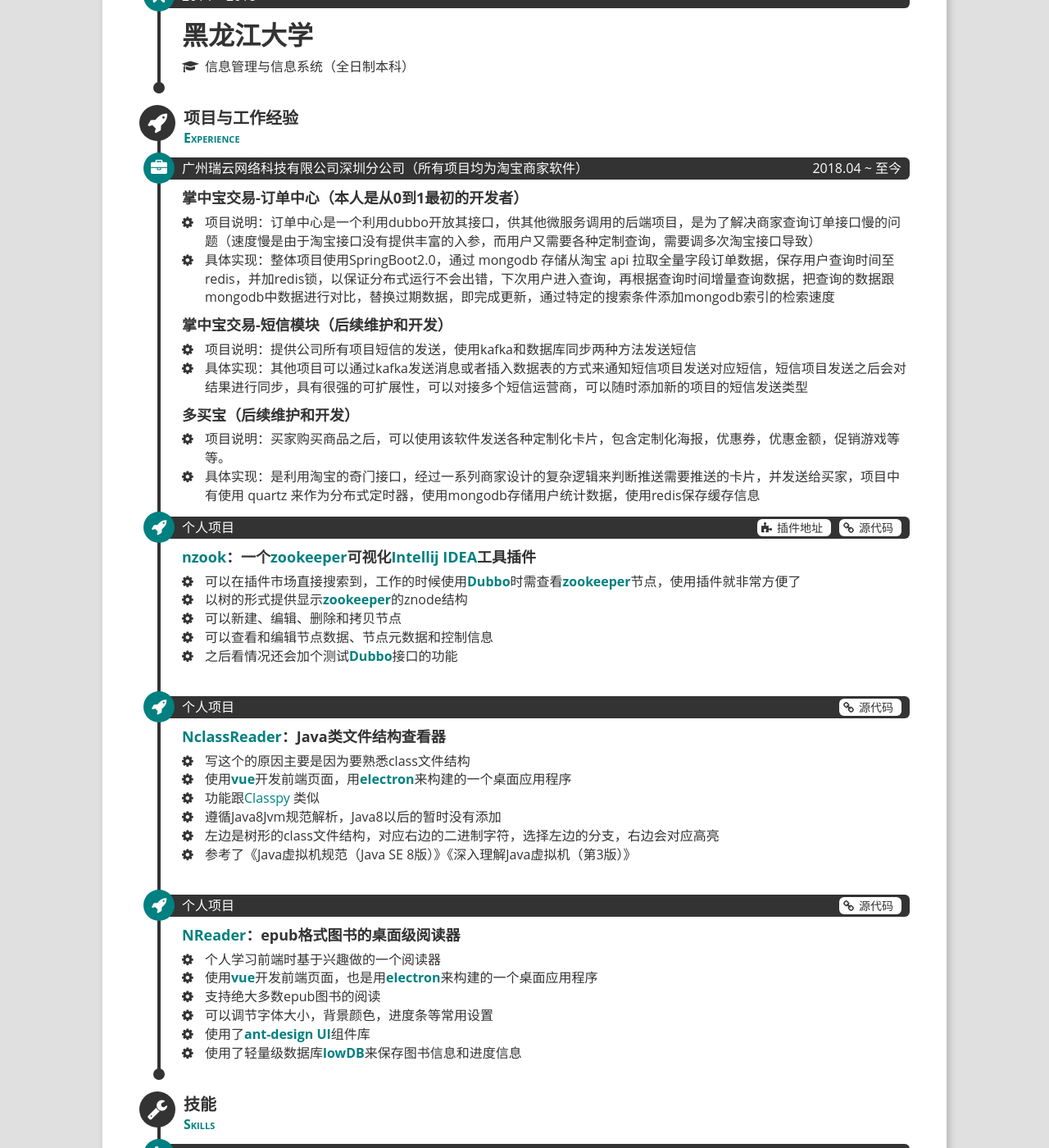
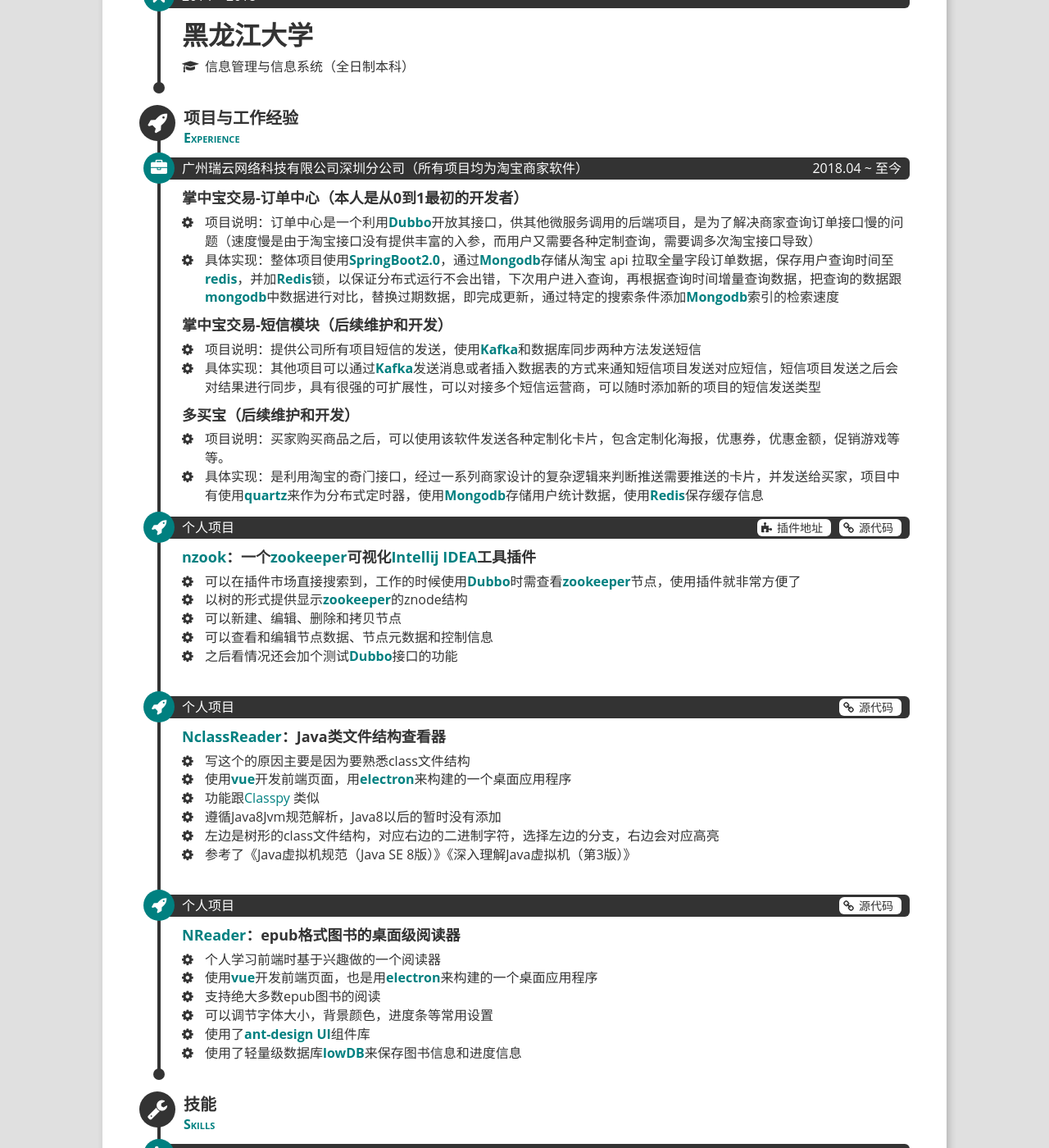
Before and after one commit to poison0/poison0.github.io, a Jekyll site: the page resume/index.html, which Jekyll copies as it is, in a window 1280 px wide and 1400 px high, scrolled down 489 px. Shown: the whole window at 82% size. Built offline with Jekyll 4.4.1, drawn with Linux system fonts in a browser that asks for light colours; some of the changed text lies outside the part shown.

Commit message:
修改简历

```diff
--- a/resume/index.html
+++ b/resume/index.html
@@ -84,18 +84,18 @@
                       class="experience-time">2018.04 ~ 至今</time></h3>
                     <dl class="experience-description timeline-content">
                       <dt class="experience-position">掌中宝交易-订单中心（本人是从0到1最初的开发者）</dt>
-                      <dt class="experience-task">项目说明：订单中心是一个利用dubbo开放其接口，供其他微服务调用的后端项目，是为了解决商家查询订单接口慢的问题（速度慢是由于淘宝接口没有提供丰富的入参，而用户又需要各种定制查询，需要调多次淘宝接口导致）</dt>
-                      <dt class="experience-task">具体实现：整体项目使用SpringBoot2.0，通过 mongodb 存储从淘宝 api 拉取全量字段订单数据，保存用户查询时间至redis，并加redis锁，以保证分布式运行不会出错，下次用户进入查询，再根据查询时间增量查询数据，把查询的数据跟mongodb中数据进行对比，替换过期数据，即完成更新，通过特定的搜索条件添加mongodb索引的检索速度</dt>
+                      <dt class="experience-task">项目说明：订单中心是一个利用<strong>Dubbo</strong>开放其接口，供其他微服务调用的后端项目，是为了解决商家查询订单接口慢的问题（速度慢是由于淘宝接口没有提供丰富的入参，而用户又需要各种定制查询，需要调多次淘宝接口导致）</dt>
+                      <dt class="experience-task">具体实现：整体项目使用<strong>SpringBoot2.0</strong>，通过<strong>Mongodb</strong>存储从淘宝 api 拉取全量字段订单数据，保存用户查询时间至<strong>redis</strong>，并加<strong>Redis</strong>锁，以保证分布式运行不会出错，下次用户进入查询，再根据查询时间增量查询数据，把查询的数据跟<strong>mongodb</strong>中数据进行对比，替换过期数据，即完成更新，通过特定的搜索条件添加<strong>Mongodb</strong>索引的检索速度</dt>
                     </dl>
                     <dl class="experience-description timeline-content">
                       <dt class="experience-position">掌中宝交易-短信模块（后续维护和开发）</dt>
-                      <dt class="experience-task">项目说明：提供公司所有项目短信的发送，使用kafka和数据库同步两种方法发送短信</dt>
-                      <dt class="experience-task">具体实现：其他项目可以通过kafka发送消息或者插入数据表的方式来通知短信项目发送对应短信，短信项目发送之后会对结果进行同步，具有很强的可扩展性，可以对接多个短信运营商，可以随时添加新的项目的短信发送类型</dt>
+                      <dt class="experience-task">项目说明：提供公司所有项目短信的发送，使用<strong>Kafka</strong>和数据库同步两种方法发送短信</dt>
+                      <dt class="experience-task">具体实现：其他项目可以通过<strong>Kafka</strong>发送消息或者插入数据表的方式来通知短信项目发送对应短信，短信项目发送之后会对结果进行同步，具有很强的可扩展性，可以对接多个短信运营商，可以随时添加新的项目的短信发送类型</dt>
                     </dl>
                     <dl class="experience-description timeline-content">
                       <dt class="experience-position">多买宝（后续维护和开发）</dt>
                       <dt class="experience-task">项目说明：买家购买商品之后，可以使用该软件发送各种定制化卡片，包含定制化海报，优惠券，优惠金额，促销游戏等等。</dt>
-                      <dt class="experience-task">具体实现：是利用淘宝的奇门接口，经过一系列商家设计的复杂逻辑来判断推送需要推送的卡片，并发送给买家，项目中有使用 quartz 来作为分布式定时器，使用mongodb存储用户统计数据，使用redis保存缓存信息</dt>
+                      <dt class="experience-task">具体实现：是利用淘宝的奇门接口，经过一系列商家设计的复杂逻辑来判断推送需要推送的卡片，并发送给买家，项目中有使用<strong>quartz</strong>来作为分布式定时器，使用<strong>Mongodb</strong>存储用户统计数据，使用<strong>Redis</strong>保存缓存信息</dt>
                     </dl>
 <!--                    <dl class="experience-description timeline-content">-->
 <!--                      <dt class="experience-position">掌中宝促销（后续维护和开发）</dt>-->
@@ -178,15 +178,15 @@
                     <dt class="skills-item-summary"><strong>Spring Boot</strong></dt>
                     <dd class="skills-item-description"><span>能够独立搭建spring boot项目，熟悉web应用场景开发</span></dd>
                     <dd class="skills-item-description"><span>熟悉数据库整合，项目中使用过mybatis、mybatis-plus，了解过分库分表解决方案 sharding-jdbc</span></dd>
-                    <dd class="skills-item-description"><span>能够整合各种中间件 redis、rabbitMQ、dubbo</span></dd>
+                    <dd class="skills-item-description"><span>能够整合各种中间件 redis、rabbitMQ、Dubbo</span></dd>
 
                     <dt class="skills-item-summary"><strong>数据库（mySql/redis/mongodb）</strong></dt>
                     <dd class="skills-item-description"><span>熟悉mysql的使用、优化，了解一部分底层原理，能够对索引和查询性能进行优化</span></dd>
                     <dd class="skills-item-description"><span>熟悉redis，项目中使用过redis做缓存和分布式锁</span></dd>
                     <dd class="skills-item-description"><span>了解mongodb，使用过mongodb，熟悉springboot中的mongodb操作</span></dd>
 
-                    <dt class="skills-item-summary"><strong>RPC框架（dubbo）和 springCloud</strong></dt>
-                    <dd class="skills-item-description"><span>熟悉dubbo框架使用，能够使用springboot-dubbo构建微服务</span></dd>
+                    <dt class="skills-item-summary"><strong>RPC框架（Dubbo）和 springCloud</strong></dt>
+                    <dd class="skills-item-description"><span>熟悉Dubbo框架使用，能够使用springboot-Dubbo构建微服务</span></dd>
                     <dd class="skills-item-description"><span>了解springCloud和springCloudAlibaba，能够快速上手学习开发</span></dd>
 
                     <dt class="skills-item-summary"><strong>消息中间件（kafka/RabbitMQ)</strong></dt>
```
